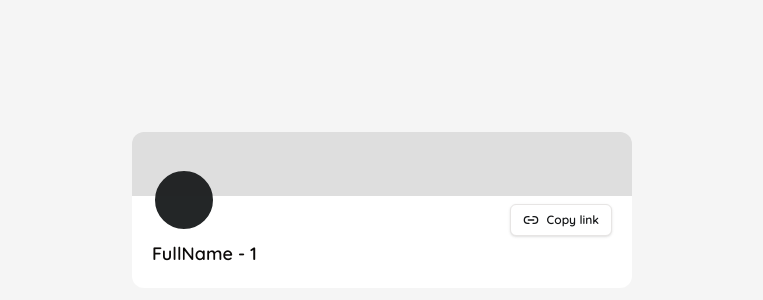
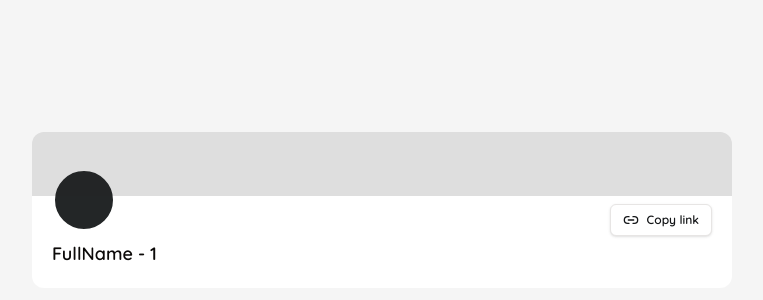
Before and after one commit to russellbanares322/chateu, a Next.js app: page /profile/1 in a window 1280 px wide. Shown: the part 110-410 px from the top of the page, without its empty margins (258-1021 px from the left). Built offline with nearby package versions, Linux system fonts and the light colour scheme; what @convex-dev/auth would draw is missing.

Commit message:
style: increase user profile div width

```diff
--- a/app/profile/[userId]/page.tsx
+++ b/app/profile/[userId]/page.tsx
@@ -12,7 +12,7 @@ export default async function Profile({ params }: ProfileProps) {
 
   return (
     <div className="flex items-center justify-center min-h-[80vh]">
-      <div className="bg-white rounded-xl max-w-[500px] w-full mx-5 relative">
+      <div className="bg-white rounded-xl max-w-[700px] w-full mx-5 relative">
         <div className="bg-gray/15 w-full h-16 rounded-tl-xl rounded-tr-xl absolute" />
         <div className="p-5 mt-4">
           {/* Image and name of user*/}
```
